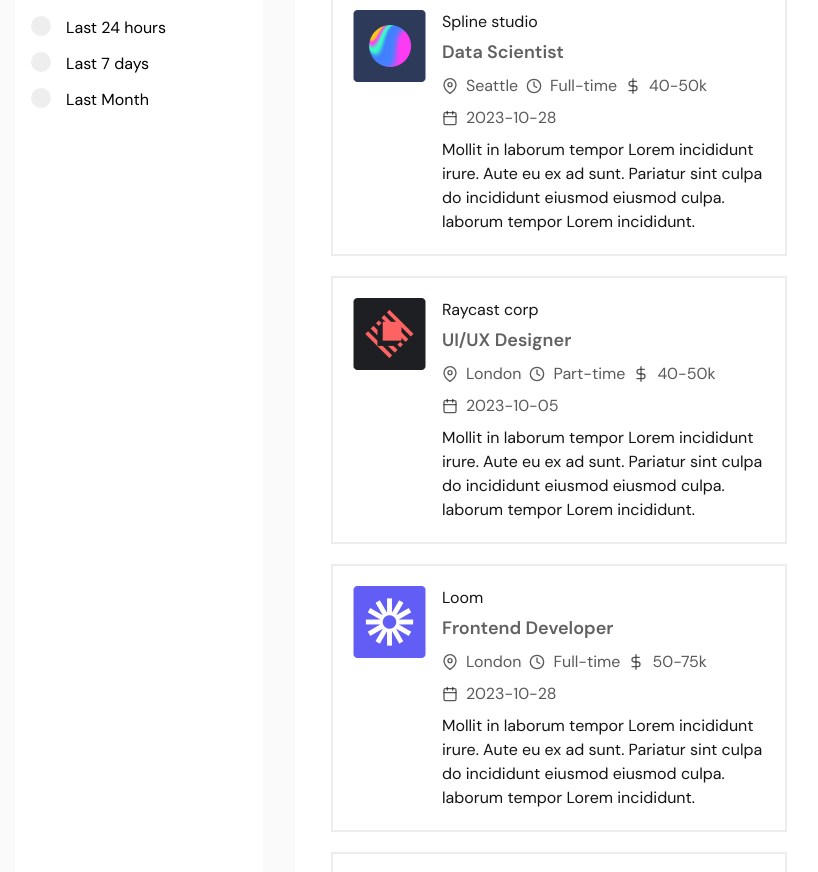
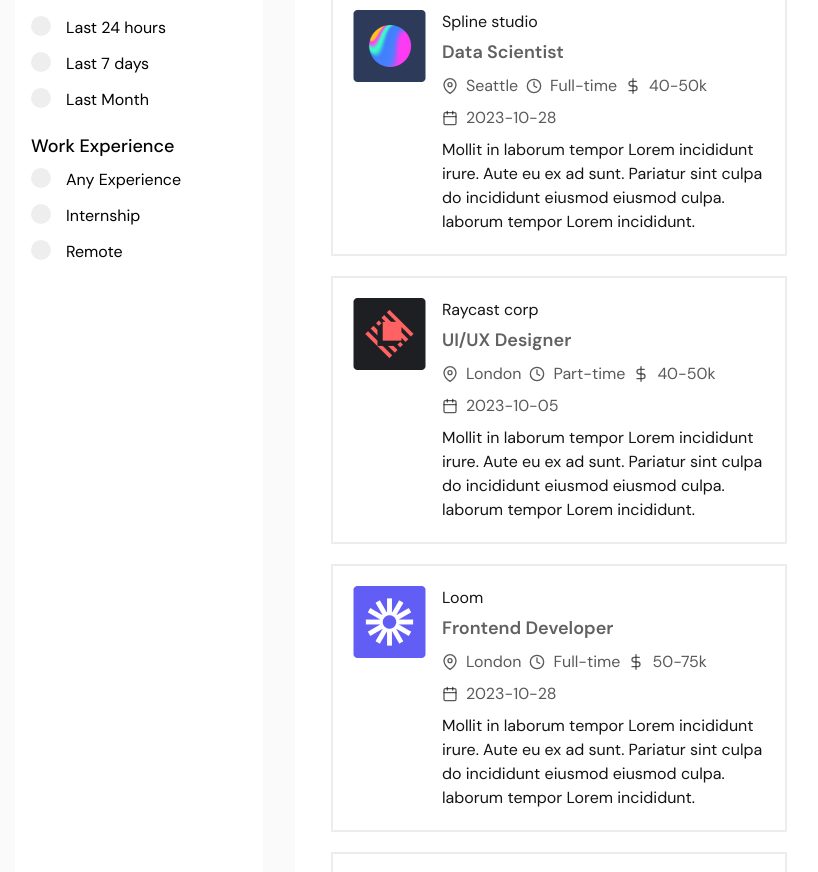
Before and after one commit to blessziamah/JobPortal-MERN, a React (Vite) app in the folder frontend/job-portal/: page / in a window 1280 px wide. Shown: the part 1100-1972 px from the top of the page, without its empty margins (81-899 px from the left). Built offline with nearby package versions, Linux system fonts and the light colour scheme.

Commit message:
Homepage UI update

```diff
--- a/frontend/job-portal/src/pages/Home.jsx
+++ b/frontend/job-portal/src/pages/Home.jsx
@@ -87,7 +87,8 @@ const Home = () => {
 				parseInt(maxPrice) <= parseInt(selected) ||
 					postingDate >= selected ||
 				salaryType.toLowerCase() === selected.toLowerCase() ||
-				employmentType.toLowerCase() === selected.toLowerCase()
+				employmentType.toLowerCase() === selected.toLowerCase() ||
+				experienceLevel.toLowerCase() === selected.toLowerCase()
 
 			))
 			console.log(filteredJobs)
--- a/frontend/job-portal/src/sidebar/Sidebar.jsx
+++ b/frontend/job-portal/src/sidebar/Sidebar.jsx
@@ -2,6 +2,7 @@ import React from 'react';
 import Location from "./Location.jsx";
 import Salary from "./Salary.jsx";
 import JobPostingData from "./JobPostingData.jsx";
+import WorkExperience from "./WorkExperience.jsx";
 
 const Sidebar = ({handleChange, handleClick}) => {
 	return (
@@ -11,6 +12,7 @@ const Sidebar = ({handleChange, handleClick}) => {
 			<Location handleChange={handleChange} />
 			<Salary handleChange={handleChange} handleClick={handleClick}/>
 			<JobPostingData handleChange={handleChange} />
+			<WorkExperience handleChange={handleChange} />
 		</div>
 	);
 };
--- a/frontend/job-portal/src/sidebar/WorkExperience.jsx
+++ b/frontend/job-portal/src/sidebar/WorkExperience.jsx
@@ -1,9 +1,22 @@
 import React from 'react';
+import InputField from "../components/InputField.jsx";
 
 const WorkExperience = ({handleChange}) => {
 	return (
 		<div>
+			<h4 className={"text-lg font-medium mb-2"}>Work Experience</h4>
 
+			<div>
+				<label className={"sidebar-label-container"}>
+					<input type={"radio"} name={"test"} id={"test"} value={""} onChange={handleChange}/>
+					<span className={"checkmark"}></span>Any Experience
+				</label>
+
+				<InputField handleChange={handleChange} name={"test"} value={"Internship"} title={"Internship"}/>
+				<InputField handleChange={handleChange} name={"test"} value={"Remote"} title={"Remote"}/>
+				{/*<InputField handleChange={handleChange} name={"test"} value={"Madrid"} title={"Madrid"}/>*/}
+				{/*<InputField handleChange={handleChange} name={"test"} value={"Boston"} title={"Boston"}/>*/}
+			</div>
 		</div>
 	);
 };
```
